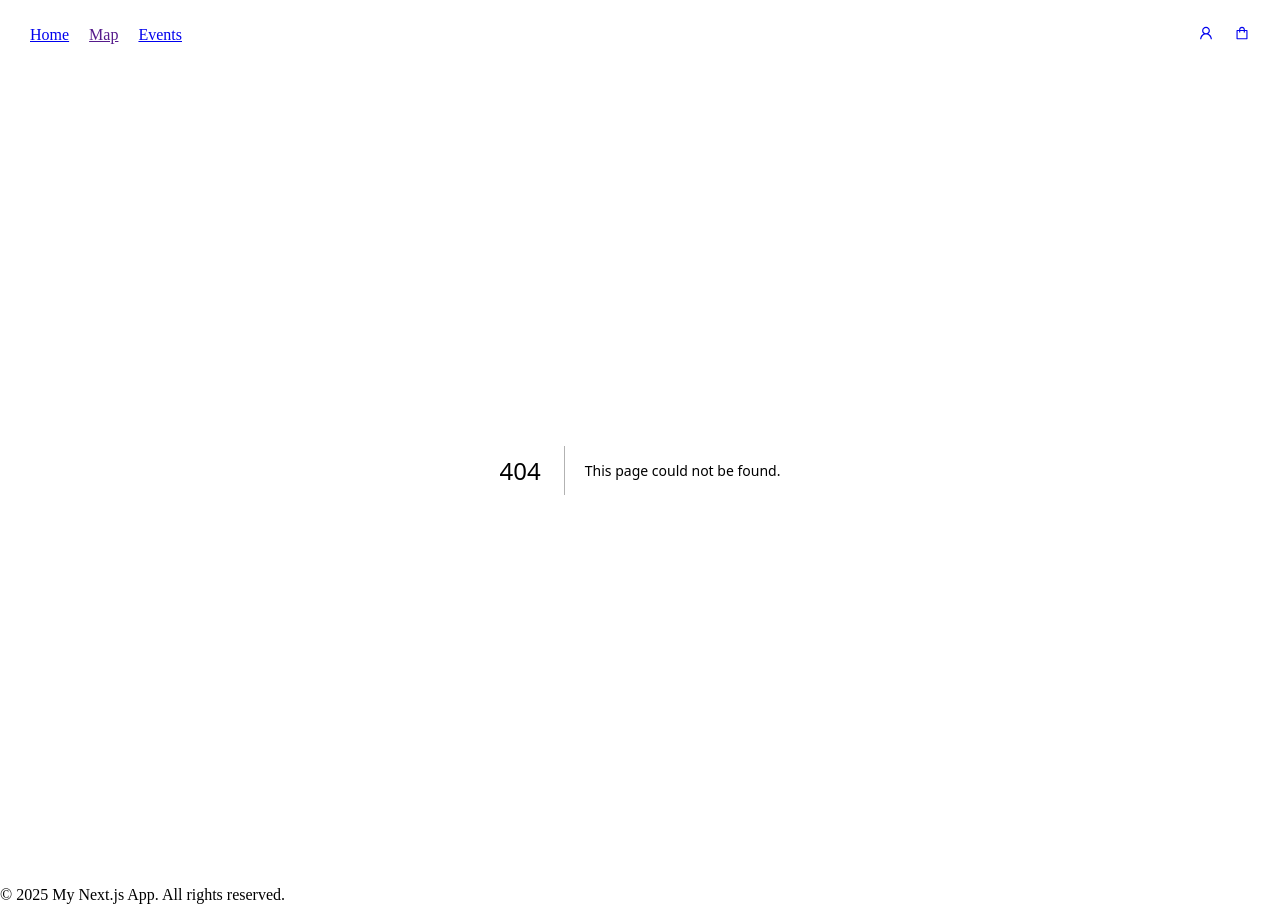
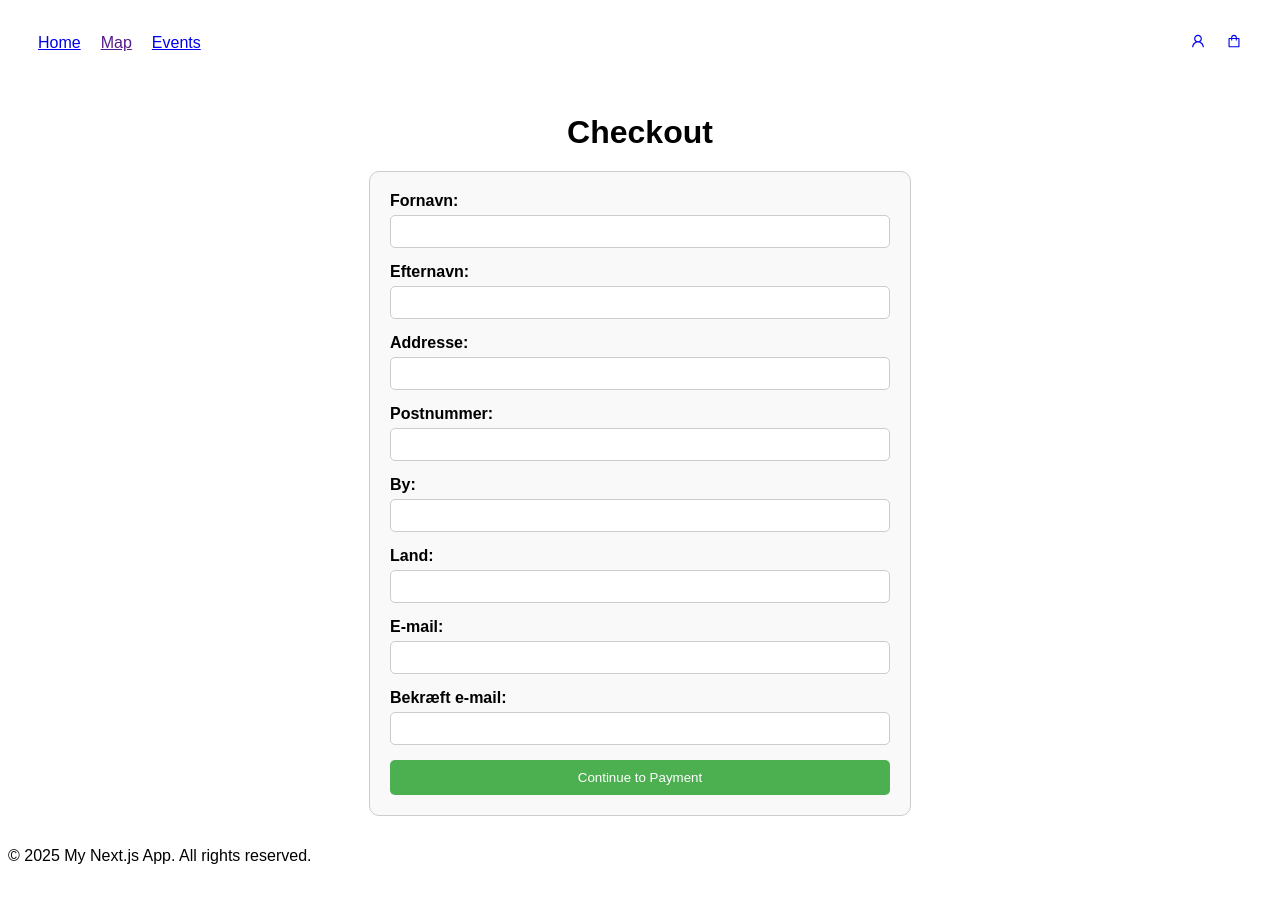
Before and after one commit to JonatanDZ/p2, a Next.js app: page /checkout in a window 1280 px wide. Before the commit this address had no page. After the commit the page ends 889 px from the top, so only its background shows below. Built offline with nearby package versions, Linux system fonts and the light colour scheme.

Commit message:
Frontend payment system 1st commit

```diff
--- /dev/null
+++ b/src/app/(pages)/checkout/checkoutform.js
@@ -0,0 +1,76 @@
+"use client";
+
+import React, { useState } from 'react';
+import { useRouter } from 'next/navigation';
+import "../../../styles/checkout.css";
+
+const CheckoutPage = () => {
+  const [formData, setFormData] = useState({
+    Fornavn: '',
+    Efternavn: '',
+    Addresse: '',
+    Postnummer: '',
+    By: '',
+    Land: '',
+    Email: '',
+    Bekræftemail: '',
+  });
+
+  const router = useRouter();
+
+  const handleChange = (e) => {
+    const { name, value } = e.target;
+    setFormData({
+      ...formData,
+      [name]: value
+    });
+  };
+
+  const handleSubmit = (e) => {
+    e.preventDefault();
+    router.push('/paymentselection');
+  };
+
+  return (
+    <div>
+      <h1>Checkout</h1>
+      <form onSubmit={handleSubmit}>
+        <div>
+          <label>Fornavn:</label>
+          <input type="text" name="Fornavn" value={formData.Fornavn} onChange={handleChange} required />
+        </div>
+        <div>
+          <label>Efternavn:</label>
+          <input type="text" name="Efternavn" value={formData.Efternavn} onChange={handleChange} required />
+        </div>
+        <div>
+          <label>Addresse:</label>
+          <input type="text" name="Addresse" value={formData.Addresse} onChange={handleChange} required />
+        </div>
+        <div>
+          <label>Postnummer:</label>
+          <input type="text" name="Postnummer" value={formData.Postnummer} onChange={handleChange} required />
+        </div>
+        <div>
+          <label>By:</label>
+          <input type="text" name="By" value={formData.By} onChange={handleChange} required />
+        </div>
+        <div>
+          <label>Land:</label>
+          <input type="text" name="Land" value={formData.Land} onChange={handleChange} required />
+        </div>
+        <div>
+          <label>E-mail:</label>
+          <input type="email" name="Email" value={formData.Email} onChange={handleChange} required />
+        </div>
+        <div>
+          <label>Bekræft e-mail:</label>
+          <input type="email" name="Bekræftemail" value={formData.Bekræftemail} onChange={handleChange} required />
+        </div>
+        <button type="submit">Continue to Payment</button>
+      </form>
+    </div>
+  );
+};
+
+export default CheckoutPage;
--- /dev/null
+++ b/src/app/(pages)/checkout/page.js
@@ -0,0 +1,9 @@
+import CheckoutPage from './checkoutform';
+
+export default function checkout() {
+    return (
+      <main>
+        <CheckoutPage/>
+      </main>
+    );
+  }
--- a/src/components/Navbar.js
+++ b/src/components/Navbar.js
@@ -11,7 +11,7 @@ export default function Navbar() {
       </div>
       <div className={styles.navbarLeftSideContainer}>
         <Link className={styles.navLinks} href="/dashboard"><svg stroke="currentColor" fill="currentColor" strokeWidth="0" viewBox="0 0 1024 1024" height="1em" width="1em" xmlns="http://www.w3.org/2000/svg"><path d="M858.5 763.6a374 374 0 0 0-80.6-119.5 375.63 375.63 0 0 0-119.5-80.6c-.4-.2-.8-.3-1.2-.5C719.5 518 760 444.7 760 362c0-137-111-248-248-248S264 225 264 362c0 82.7 40.5 156 102.8 201.1-.4.2-.8.3-1.2.5-44.8 18.9-85 46-119.5 80.6a375.63 375.63 0 0 0-80.6 119.5A371.7 371.7 0 0 0 136 901.8a8 8 0 0 0 8 8.2h60c4.4 0 7.9-3.5 8-7.8 2-77.2 33-149.5 87.8-204.3 56.7-56.7 132-87.9 212.2-87.9s155.5 31.2 212.2 87.9C779 752.7 810 825 812 902.2c.1 4.4 3.6 7.8 8 7.8h60a8 8 0 0 0 8-8.2c-1-47.8-10.9-94.3-29.5-138.2zM512 534c-45.9 0-89.1-17.9-121.6-50.4S340 407.9 340 362c0-45.9 17.9-89.1 50.4-121.6S466.1 190 512 190s89.1 17.9 121.6 50.4S684 316.1 684 362c0 45.9-17.9 89.1-50.4 121.6S557.9 534 512 534z"></path>Error</svg></Link>
-        <Link className={styles.navLinks} href="/dashboard"><svg stroke="currentColor" fill="currentColor" strokeWidth="0" viewBox="0 0 1024 1024" height="1em" width="1em" xmlns="http://www.w3.org/2000/svg"><path d="M832 312H696v-16c0-101.6-82.4-184-184-184s-184 82.4-184 184v16H192c-17.7 0-32 14.3-32 32v536c0 17.7 14.3 32 32 32h640c17.7 0 32-14.3 32-32V344c0-17.7-14.3-32-32-32zm-432-16c0-61.9 50.1-112 112-112s112 50.1 112 112v16H400v-16zm392 544H232V384h96v88c0 4.4 3.6 8 8 8h56c4.4 0 8-3.6 8-8v-88h224v88c0 4.4 3.6 8 8 8h56c4.4 0 8-3.6 8-8v-88h96v456z"></path>Error</svg></Link>
+        <Link className={styles.navLinks} href="/checkout"><svg stroke="currentColor" fill="currentColor" strokeWidth="0" viewBox="0 0 1024 1024" height="1em" width="1em" xmlns="http://www.w3.org/2000/svg"><path d="M832 312H696v-16c0-101.6-82.4-184-184-184s-184 82.4-184 184v16H192c-17.7 0-32 14.3-32 32v536c0 17.7 14.3 32 32 32h640c17.7 0 32-14.3 32-32V344c0-17.7-14.3-32-32-32zm-432-16c0-61.9 50.1-112 112-112s112 50.1 112 112v16H400v-16zm392 544H232V384h96v88c0 4.4 3.6 8 8 8h56c4.4 0 8-3.6 8-8v-88h224v88c0 4.4 3.6 8 8 8h56c4.4 0 8-3.6 8-8v-88h96v456z"></path>Error</svg></Link>
       </div>
     </nav>
   );
--- /dev/null
+++ b/src/styles/checkout.css
@@ -0,0 +1,50 @@
+body {
+    font-family: Arial, sans-serif;
+  }
+
+  h1 {
+    text-align: center;
+    margin-bottom: 20px;
+  }
+
+  form {
+    max-width: 500px;
+    margin: 0 auto;
+    padding: 20px;
+    border: 1px solid #ccc;
+    border-radius: 10px;
+    background-color: #f9f9f9;
+  }
+
+  div {
+    margin-bottom: 15px;
+  }
+
+  label {
+    display: block;
+    margin-bottom: 5px;
+    font-weight: bold;
+  }
+
+  input[type="text"],
+  input[type="email"] {
+    width: 100%;
+    padding: 8px;
+    box-sizing: border-box;
+    border: 1px solid #ccc;
+    border-radius: 5px;
+  }
+
+  button[type="submit"] {
+    width: 100%;
+    padding: 10px;
+    background-color: #4CAF50;
+    color: white;
+    border: none;
+    border-radius: 5px;
+    cursor: pointer;
+  }
+
+  button[type="submit"]:hover {
+    background-color: #45a049;
+  }
--- /dev/null
+++ b/src/styles/paymentselection.css
@@ -0,0 +1,60 @@
+body {
+  font-family: Arial, sans-serif;
+}
+
+h1 {
+  text-align: center;
+  margin-bottom: 20px;
+}
+
+form {
+  max-width: 500px;
+  margin: 0 auto;
+  padding: 20px;
+  border: 1px solid #ccc;
+  border-radius: 10px;
+  background-color: #f9f9f9;
+}
+
+div {
+  margin-bottom: 15px;
+}
+
+label {
+  display: block;
+  margin-bottom: 5px;
+  font-weight: bold;
+}
+
+input[type="radio"] {
+  margin-right: 10px;
+}
+
+.payment-method {
+  display: flex;
+  align-items: center;
+  margin-bottom: 15px;
+}
+
+.payment-method label {
+  margin-left: 10px;
+}
+
+.payment-method div {
+  margin-left: auto;
+  font-weight: bold;
+}
+
+button[type="submit"] {
+  width: 100%;
+  padding: 10px;
+  background-color: #4CAF50;
+  color: white;
+  border: none;
+  border-radius: 5px;
+  cursor: pointer;
+}
+
+button[type="submit"]:hover {
+  background-color: #45a049;
+}
```
Also changed, not shown: package.json (+5 -3 lines), src/app/(pages)/paymentselection/page.js (added, +9 -0 lines), src/app/(pages)/paymentselection/paymentchoice.js (added, +65 -0 lines), src/app/api/stripe/checkout/route.js (added, +35 -0 lines), 1 other file (tests, documents, lock files or other folders).
